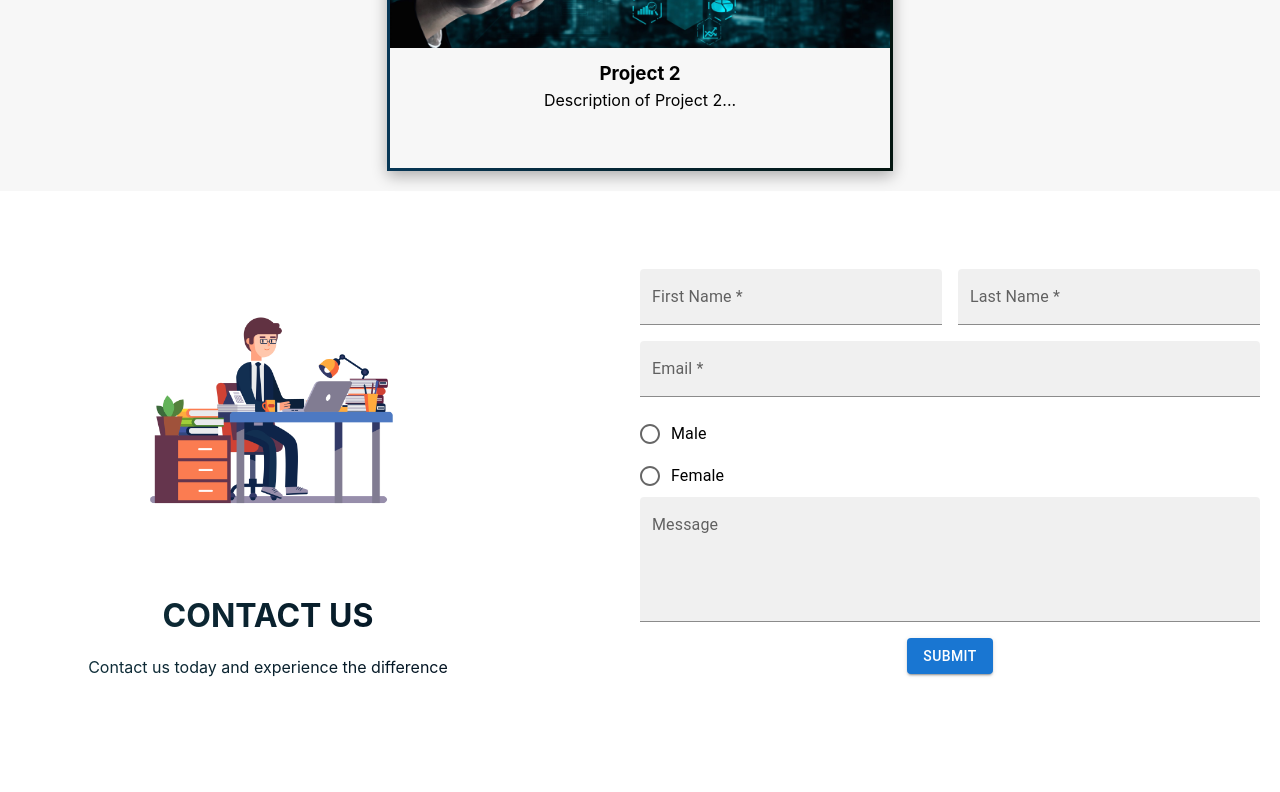
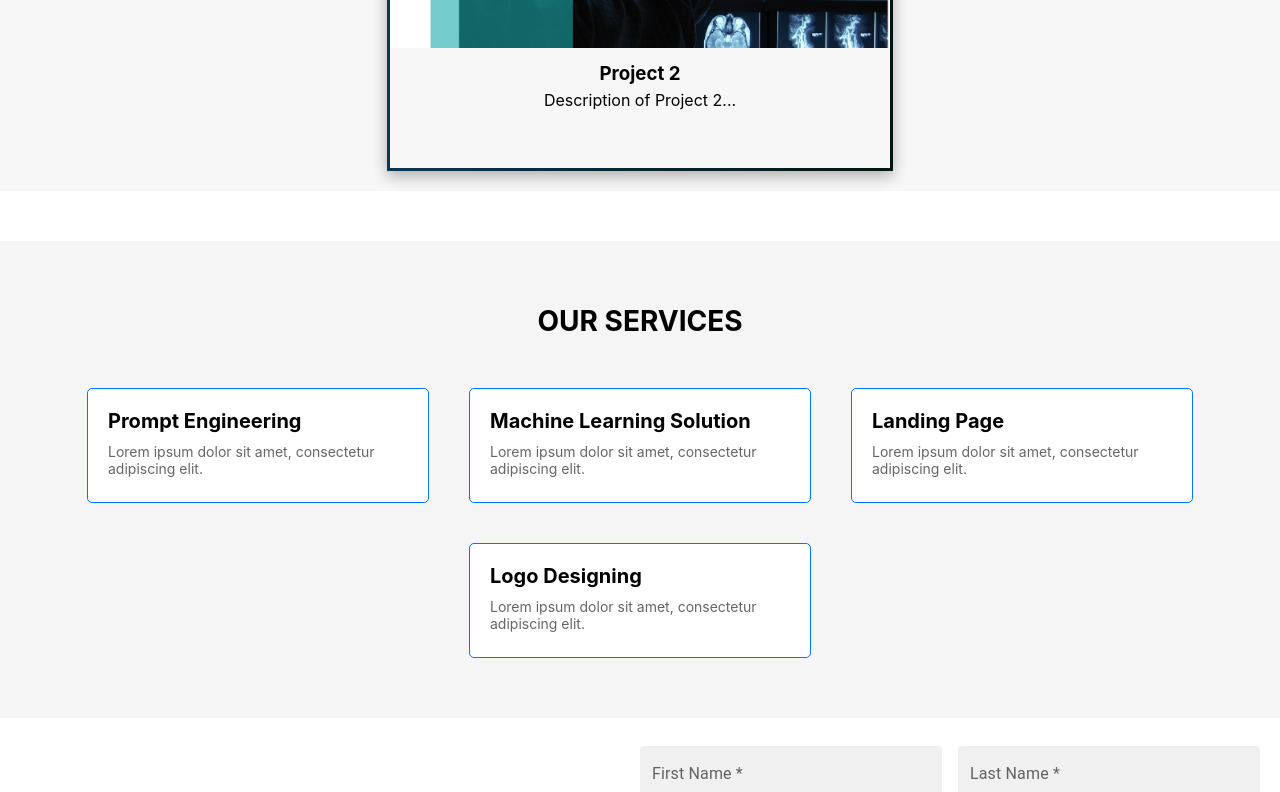
Before and after one commit to 1122coder/AIpreneur-LandingPage, a React (Create React App) app: page / in a window 1280 px wide. Shown: the part 2000-2792 px from the top of the page. Before the commit the page ends 2702 px from the top, so only its background shows below. Built offline with nearby package versions, Linux system fonts and the light colour scheme.

Commit message:
services section completed

```diff
--- a/src/App.css
+++ b/src/App.css
@@ -2,37 +2,4 @@
   text-align: center;
 }
 
-.App-logo {
-  height: 40vmin;
-  pointer-events: none;
-}
-
-@media (prefers-reduced-motion: no-preference) {
-  .App-logo {
-    animation: App-logo-spin infinite 20s linear;
-  }
-}
-
-.App-header {
-  background-color: #282c34;
-  min-height: 100vh;
-  display: flex;
-  flex-direction: column;
-  align-items: center;
-  justify-content: center;
-  font-size: calc(10px + 2vmin);
-  color: white;
-}
-
-.App-link {
-  color: #61dafb;
-}
-
-@keyframes App-logo-spin {
-  from {
-    transform: rotate(0deg);
-  }
-  to {
-    transform: rotate(360deg);
-  }
-}
+/* ChainEffect.css */
--- a/src/App.js
+++ b/src/App.js
@@ -6,6 +6,7 @@ import AboutUs from './Pages/About-Us';
 import SocialMediaIcons from './Component/SocailMediaIcon';
 import Portfolio from './Pages/Portfolio';
 import ContactUsForm from './Pages/SignUppage';
+import Services from './Pages/services';
 
 function App() {
   return (
@@ -14,7 +15,10 @@ function App() {
       <HomeSection />
       <AboutUs />
       <SocialMediaIcons />
+
       <Portfolio />
+      <Services />
+
       <ContactUsForm />
     </div>
   );
--- /dev/null
+++ b/src/Pages/services.jsx
@@ -0,0 +1,39 @@
+import React from 'react';
+import '../Style/services.css'; // Import your CSS file
+
+const Services = () => {
+  const services = [
+    {
+      title: 'Prompt Engineering',
+      description: 'Lorem ipsum dolor sit amet, consectetur adipiscing elit.',
+    },
+    {
+      title: 'Machine Learning Solution',
+      description: 'Lorem ipsum dolor sit amet, consectetur adipiscing elit.',
+    },
+    {
+      title: 'Landing Page',
+      description: 'Lorem ipsum dolor sit amet, consectetur adipiscing elit.',
+    },
+    {
+      title: 'Logo Designing',
+      description: 'Lorem ipsum dolor sit amet, consectetur adipiscing elit.',
+    },
+  ];
+
+  return (
+    <div className="services-section">
+      <h2 className="services-heading">Our Services</h2>
+      <div className="services-container">
+        {services.map((service, index) => (
+          <div className="service-card" key={index}>
+            <h3>{service.title}</h3>
+            <p>{service.description}</p>
+          </div>
+        ))}
+      </div>
+    </div>
+  );
+};
+
+export default Services;
--- /dev/null
+++ b/src/Style/services.css
@@ -0,0 +1,39 @@
+/* Services.css */
+.services-section {
+    background-color: #f5f5f5; /* Very light background color */
+    padding: 40px 0;
+    text-align: center;
+  }
+
+  .services-heading {
+    text-transform: uppercase;
+    font-size: 28px;
+    margin-bottom: 30px;
+  }
+
+  .services-container {
+    display: flex;
+    flex-wrap: wrap;
+    justify-content: center;
+  }
+
+  .service-card {
+    width: calc(50% - 20px); /* To create two cards per row */
+    max-width: 300px;
+    margin: 20px;
+    padding: 20px;
+    background-color: #ffffff; /* White background */
+    border: 1px solid #0077ff; /* Tense blue border */
+    border-radius: 5px;
+    text-align: left;
+  }
+
+  .service-card h3 {
+    font-size: 20px;
+    margin-bottom: 10px;
+  }
+
+  .service-card p {
+    font-size: 14px;
+    color: #666666;
+  }
```
